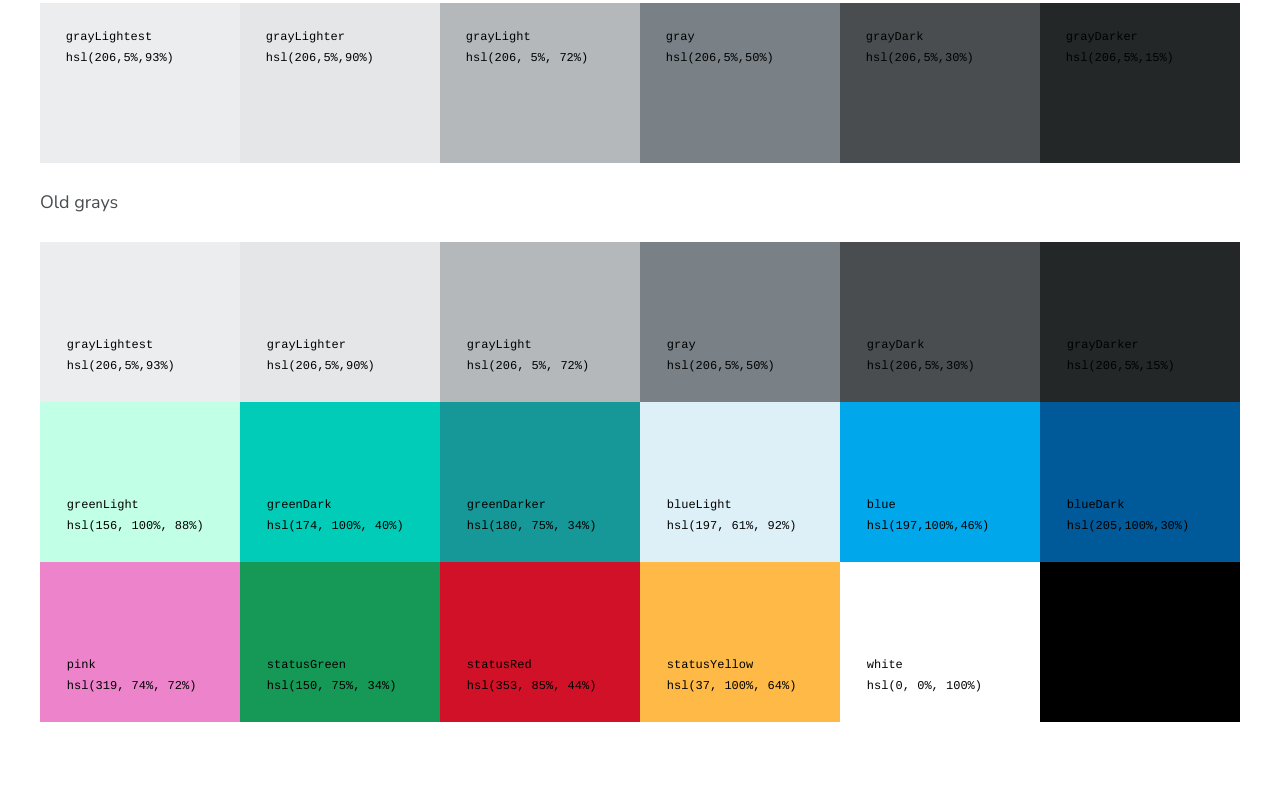
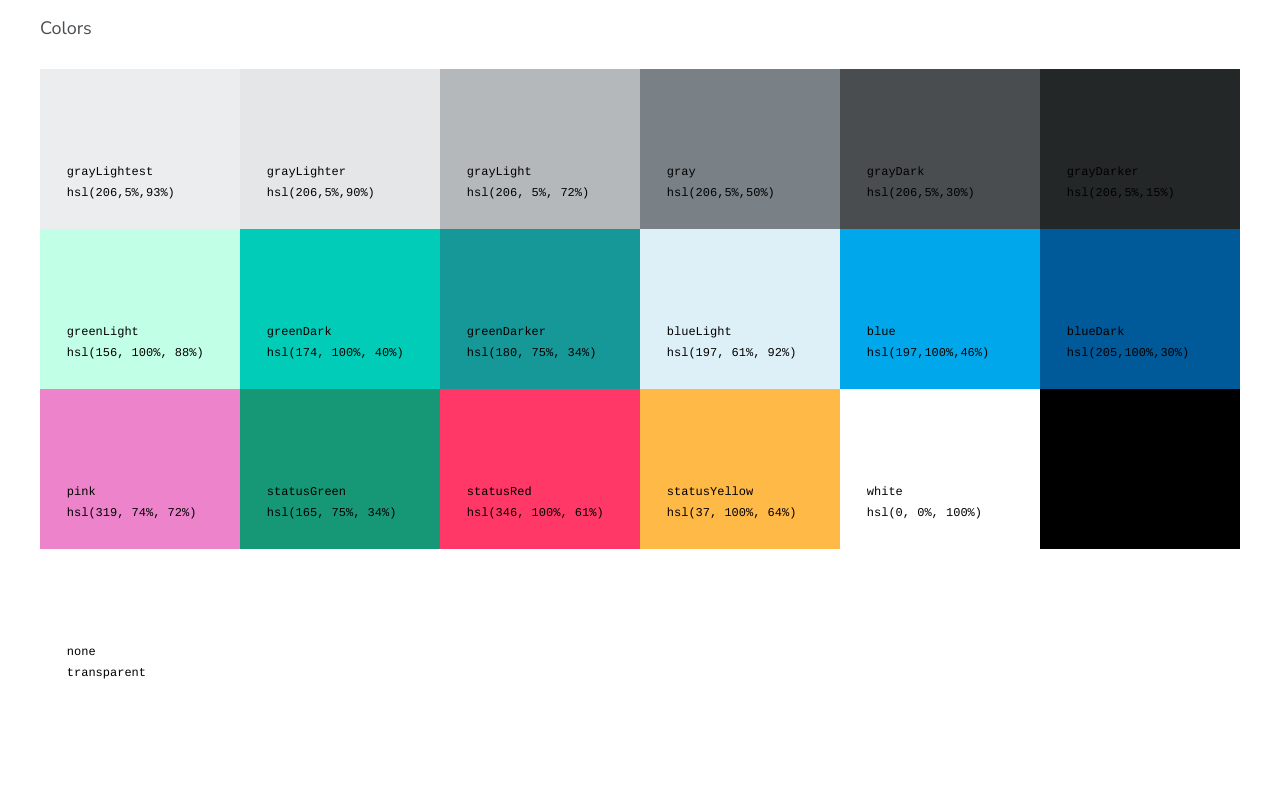
Before and after one commit to garden-io/eden, a Gatsby site: page / in a window 1280 px wide. Shown: the part 221-1011 px from the top of the page. After the commit the page ends 930 px from the top, so only its background shows below. Built offline with nearby package versions, Linux system fonts and the light colour scheme; Gatsby itself is replaced by a stand-in of ours; a web font is replaced by a local one.

Commit message:
fix: adjusting red and green

```diff
--- a/src/pages/index.tsx
+++ b/src/pages/index.tsx
@@ -2,17 +2,6 @@
 import { Box, GlobalStyles, Text, Space, Grid, colors, Code, Section, Color } from ".."
 
 const Colors = () => {
-  const h = 206
-  const s = 5
-  const newColors = {
-    grayLightest: `hsl(${h},${s}%,93%)`,
-    grayLighter: `hsl(${h},${s}%,90%)`,
-    grayLight: `hsl(${h}, ${s}%, 72%)`,
-    gray: `hsl(${h},${s}%,50%)`,
-    grayDark: `hsl(${h},${s}%,30%)`,
-    grayDarker: `hsl(${h},${s}%,15%)`,
-  }
-
   return (
     <>
       <GlobalStyles />
@@ -20,20 +9,8 @@
       <Section>
         <Space height="larger" />
         <Grid gap="large">
-          <Text>New grays</Text>
-          <Grid columns={6} gap="none">
-            {Object.entries(newColors).map(([key, value]) => (
-              <div key={key} style={{ background: newColors[key], height: "160px", padding: "24px" }}>
-                <Code size="small" color="black">
-                  {key}
-                </Code>
-                <Code size="small" color="black">
-                  {value}
-                </Code>
-              </div>
-            ))}
-          </Grid>
-          <Text>Old grays</Text>
+          <Text size="large">Eden</Text>
+          <Text>Colors</Text>
           <Grid columns={6} gap="none">
             {Object.entries(colors).map(([key, value]) => (
               <Box key={key} background={key as Color} height="160px" align="flex-end">
--- a/src/themes/index.ts
+++ b/src/themes/index.ts
@@ -34,8 +34,8 @@
 }
 
 export const statusColors = {
-  statusGreen: "hsl(150, 75%, 34%)",
-  statusRed: "hsl(353, 85%, 44%)",
+  statusGreen: "hsl(165, 75%, 34%)",
+  statusRed: "hsl(346, 100%, 61%)",
   statusYellow: "hsl(37, 100%, 64%)",
 }
 
```
